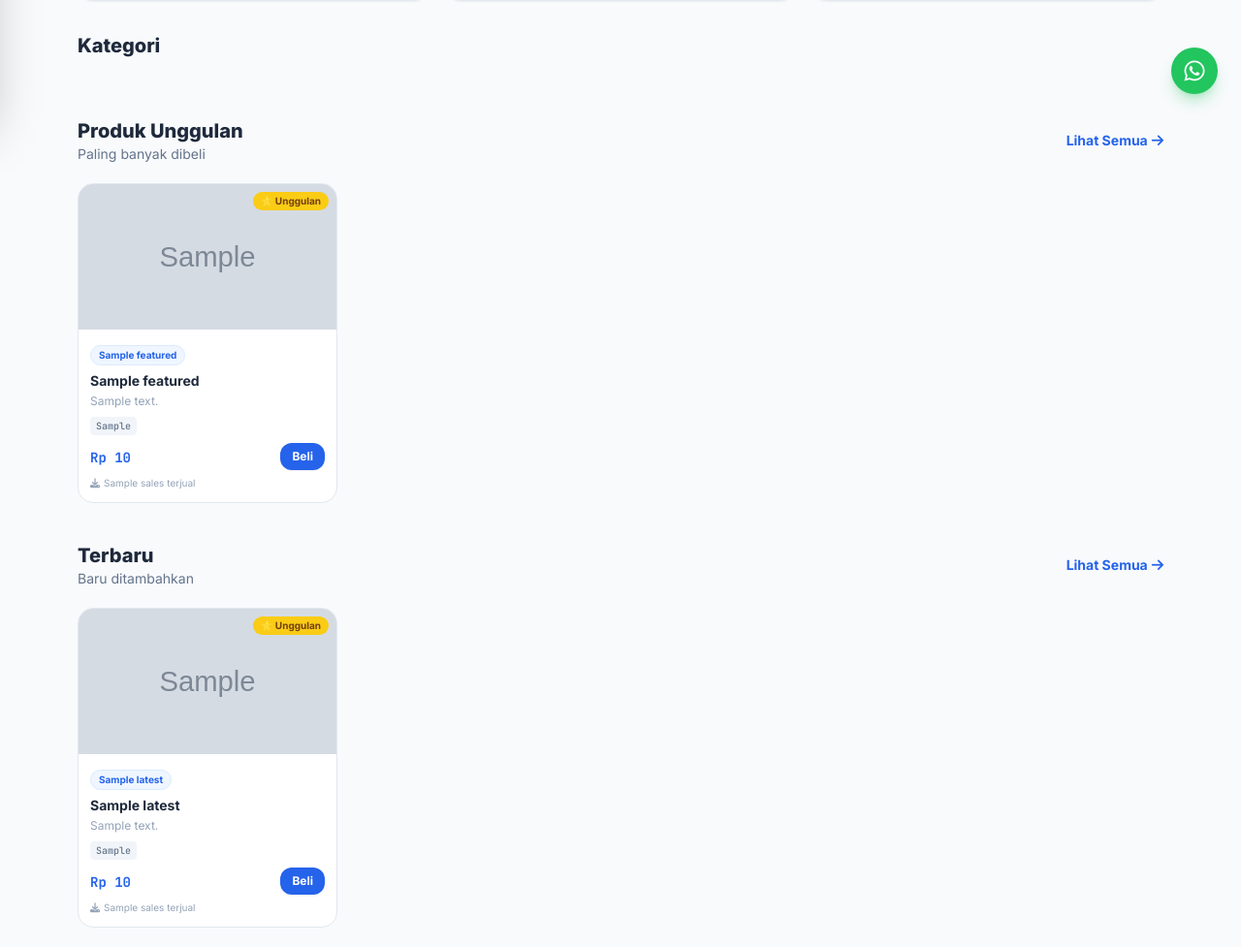
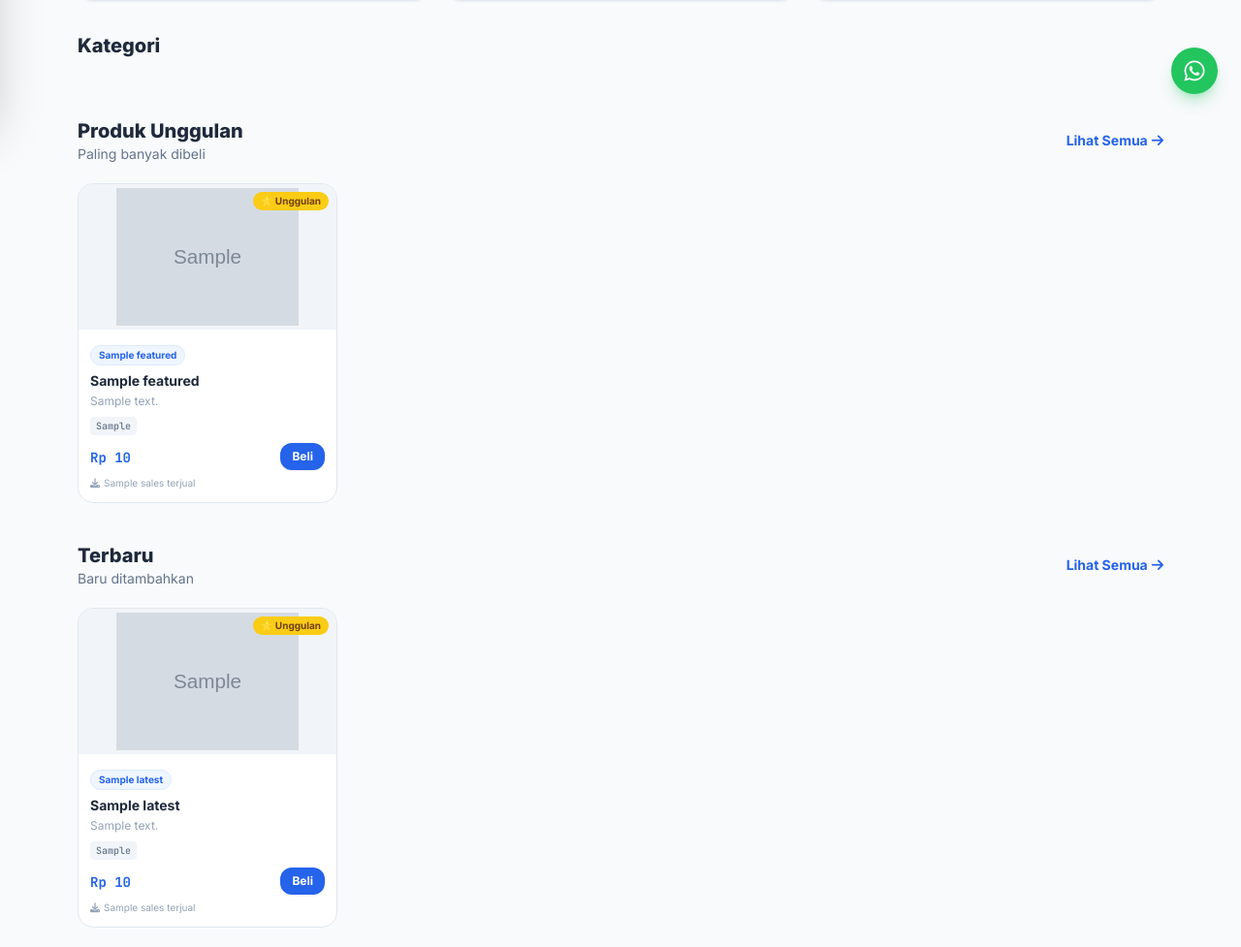
Before and after one commit to RMBLOGG/dayycode, a Flask app: template templates/index.html in a window 1280 px wide. Shown: the part 679-1656 px from the top of the page at 97% size. Run offline with Flask 3, Linux system fonts and the light colour scheme; the template is opened without the code that fills it: most values are stand-ins (such as "Sample title", 1, 10 or a date in 2020); grey boxes marked "Sample" are stand-in pictures; data that the repository does not hold is empty; some libraries are stand-ins or nearby versions.

Commit message:
Add files via upload

```diff
--- a/templates/partials/product_card.html
+++ b/templates/partials/product_card.html
@@ -4,7 +4,7 @@
       {% set screenshots = parse_json(p.screenshots) if p.screenshots else [] %}
       {% set thumb = p.thumbnail if p.thumbnail else (screenshots[0] if screenshots else '') %}
       {% if thumb %}
-        <img src="{{ thumb }}" alt="{{ p.title }}" class="w-full h-full object-cover group-hover:scale-105 transition-transform duration-300">
+        <img src="{{ thumb }}" alt="{{ p.title }}" class="w-full h-full object-contain p-1">
       {% else %}
         <div class="text-center p-4">
           <i class="fa-solid fa-code text-4xl text-blue-200 mb-2 block"></i>
```
